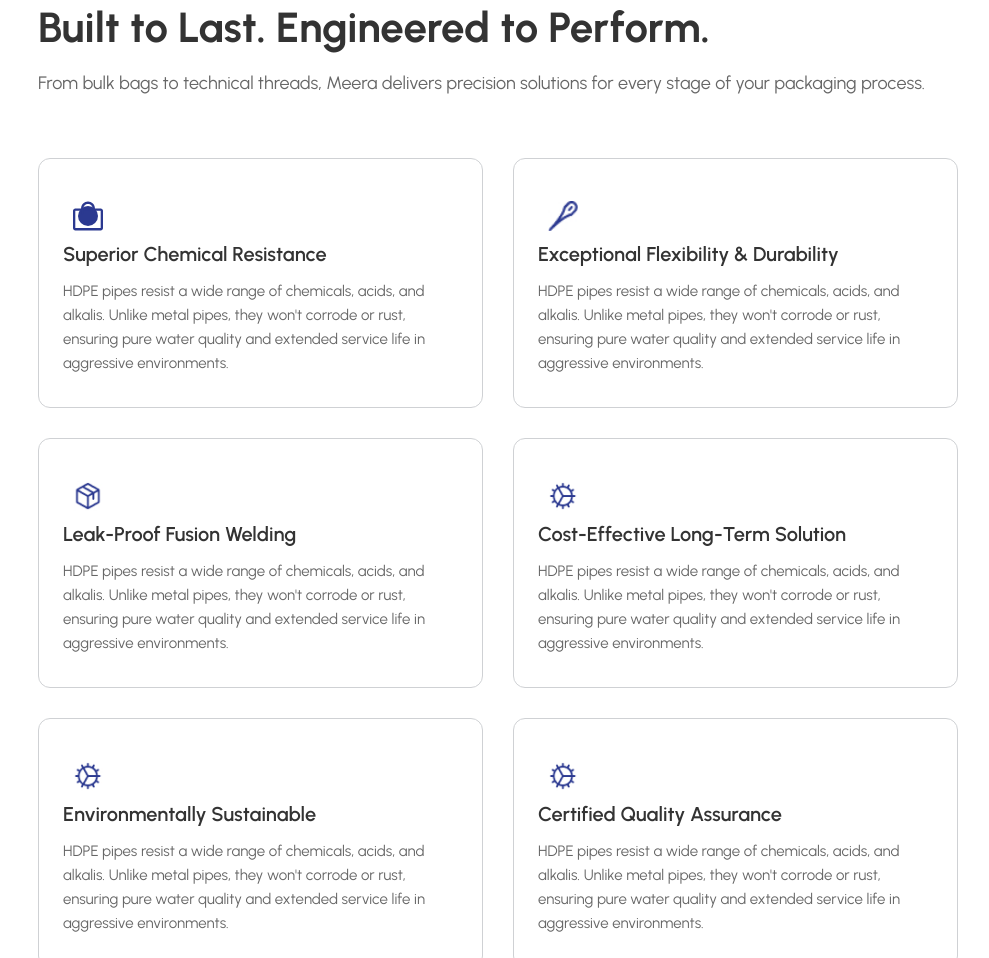
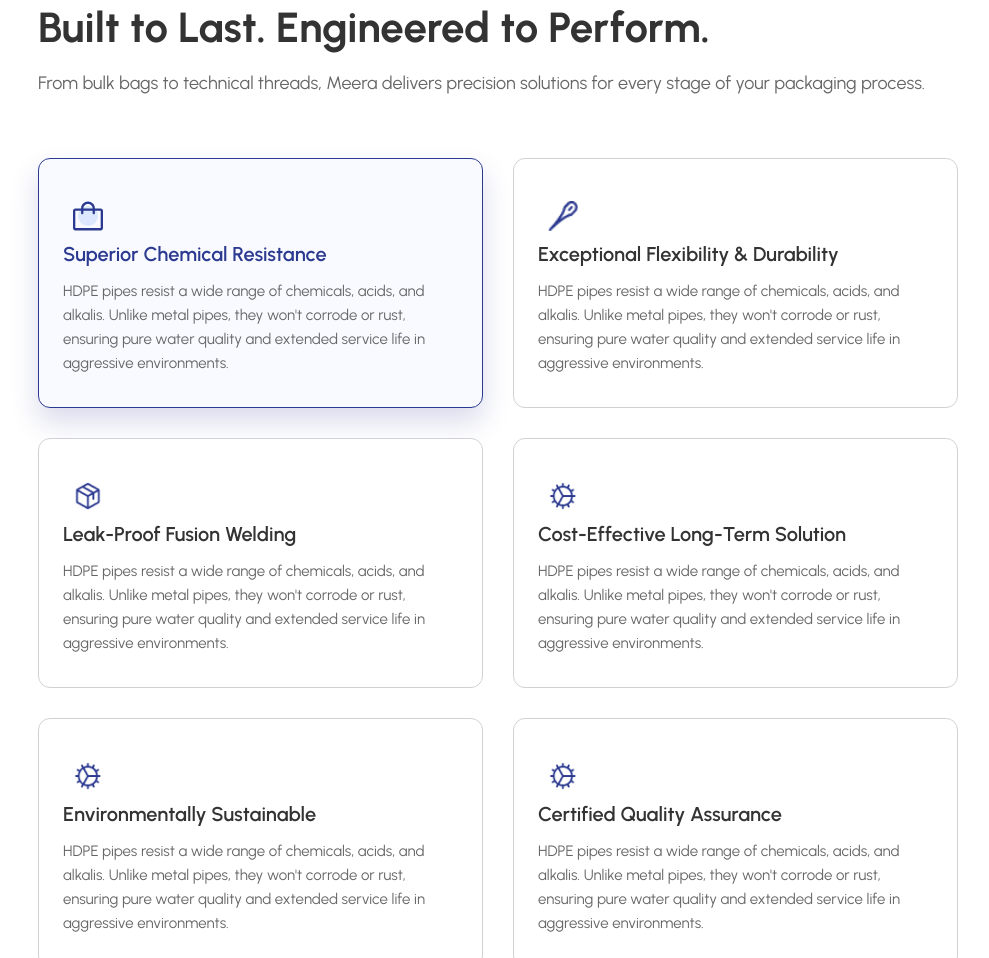
Before and after one commit to Deepikakolli4/GushWork_Assignment, a plain HTML site: page index.html in a window 1280 px wide. Shown: the part 2261-3219 px from the top of the page, without its empty margins (142-1131 px from the left). Drawn offline with Linux system fonts and the light colour scheme.

Commit message:
added clickable events to the features
Signed-off-by: Deepikakolli4 <deepikakolli2004@gmail.com>

```diff
--- a/script.js
+++ b/script.js
@@ -768,3 +768,40 @@ if (document.readyState === "loading") {
 } else {
   initializeInlineModals()
 }
+
+document.addEventListener("DOMContentLoaded", () => {
+  const featureCards = Array.from(document.querySelectorAll(".features-section .feature-card"))
+  if (featureCards.length === 0) return
+
+  function setActiveFeature(activeCard) {
+    featureCards.forEach((card) => {
+      const isActive = card === activeCard
+      card.classList.toggle("is-active", isActive)
+      card.setAttribute("aria-pressed", isActive ? "true" : "false")
+    })
+  }
+
+  featureCards.forEach((card) => {
+    card.setAttribute("role", "button")
+    card.setAttribute("tabindex", "0")
+    card.setAttribute("aria-pressed", "false")
+
+    card.addEventListener("click", () => setActiveFeature(card))
+
+    card.addEventListener("keydown", (event) => {
+      if (event.key === "Enter" || event.key === " ") {
+        event.preventDefault()
+        setActiveFeature(card)
+      }
+    })
+
+    card.addEventListener("mousedown", () => card.classList.add("is-pressed"))
+    card.addEventListener("mouseup", () => card.classList.remove("is-pressed"))
+    card.addEventListener("mouseleave", () => card.classList.remove("is-pressed"))
+    card.addEventListener("touchstart", () => card.classList.add("is-pressed"), { passive: true })
+    card.addEventListener("touchend", () => card.classList.remove("is-pressed"))
+  })
+
+  // Set first card as selected by default.
+  setActiveFeature(featureCards[0])
+})
--- a/styles.css
+++ b/styles.css
@@ -1212,6 +1212,36 @@
     /* box-shadow: 0 4px 20px var(--shadow-light); */
     transition: all 0.3s ease;
     border: 1px solid var(--border-grey);
+    cursor: pointer;
+  }
+
+  .feature-card:hover {
+    border-color: #9ca3af;
+    box-shadow: 0 10px 24px rgba(15, 23, 42, 0.08);
+    transform: translateY(-2px);
+  }
+
+  .feature-card:focus-visible {
+    outline: 2px solid var(--primary-blue);
+    outline-offset: 2px;
+  }
+
+  .feature-card.is-pressed {
+    transform: scale(0.99);
+  }
+
+  .feature-card.is-active {
+    border-color: var(--primary-blue);
+    box-shadow: 0 14px 28px rgba(43, 57, 144, 0.18);
+    background: #f8faff;
+  }
+
+  .feature-card.is-active .feature-title {
+    color: var(--primary-blue);
+  }
+
+  .feature-card.is-active .feature-icon {
+    background: #dbe8ff;
   }
 
   .feature-icon {
```
